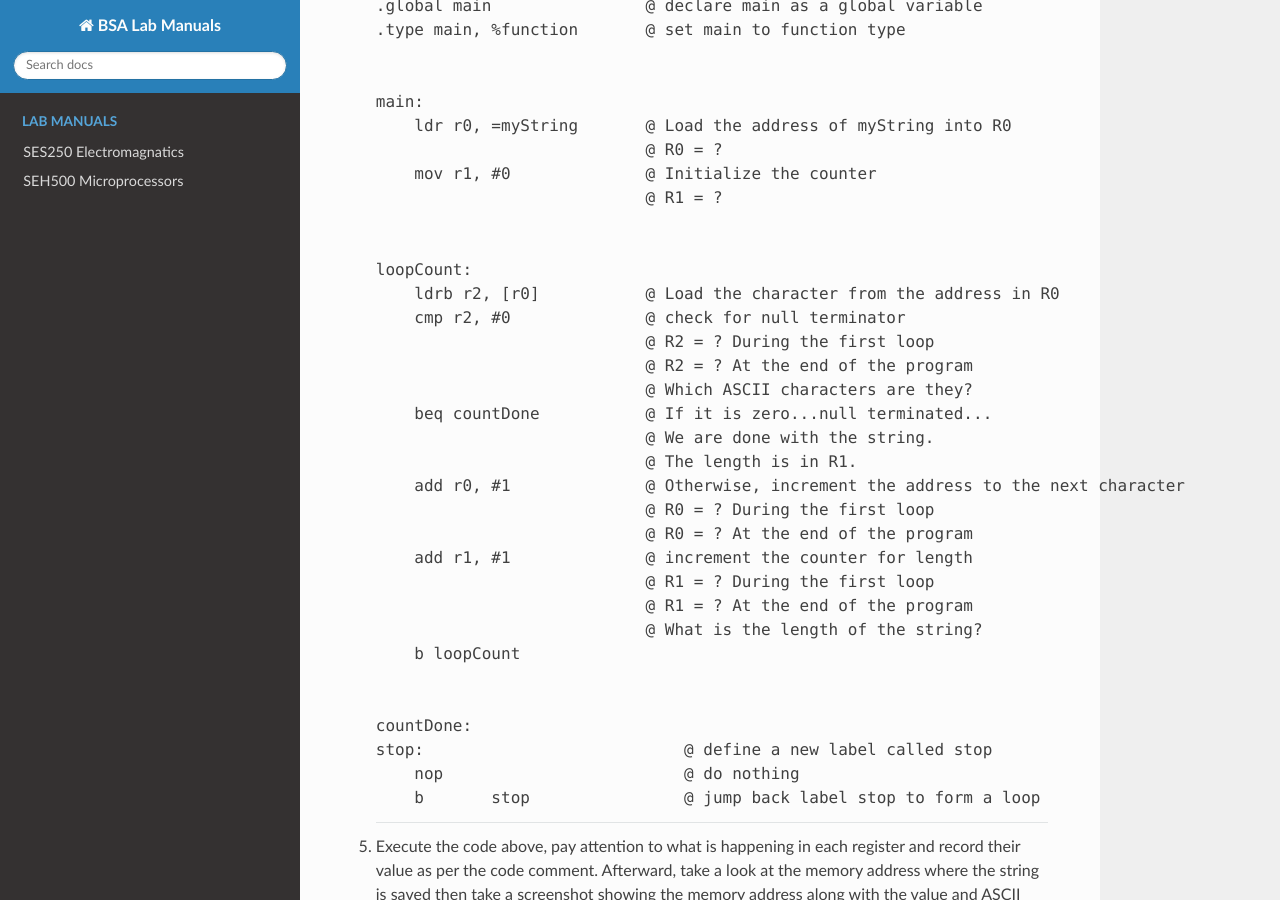
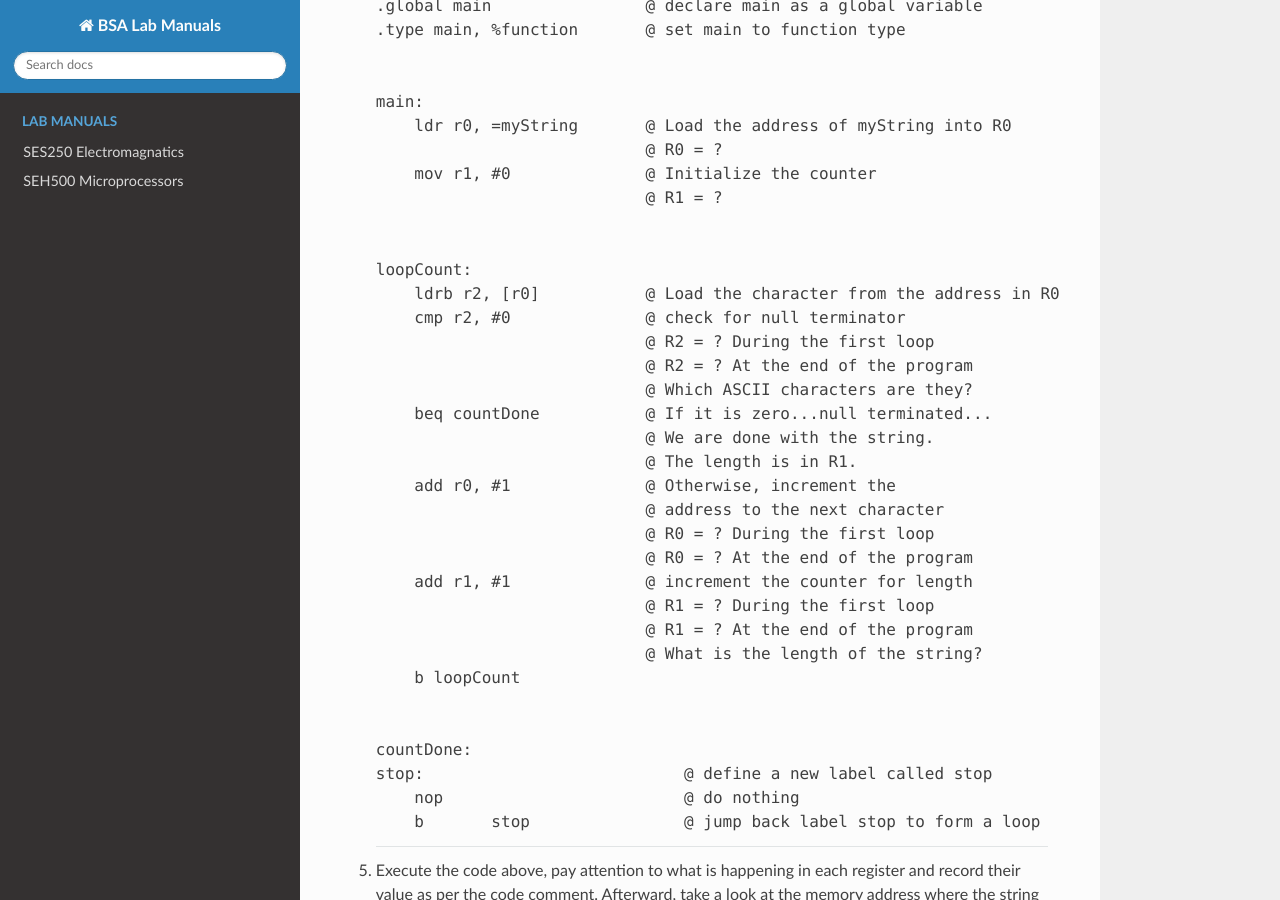
Before and after one commit to Seneca-BSA/bsa, an MkDocs documentation site: the page built from docs/seh500/lab4.md, in a window 1280 px wide and 900 px high, scrolled down 4369 px. Built offline with MkDocs 1.6.1, drawn with Linux system fonts in a browser that asks for light colours; nearby versions of some CDN libraries.

Commit message:
updated lab4 formatting

```diff
--- a/docs/seh500/lab4.md
+++ b/docs/seh500/lab4.md
@@ -149,7 +149,8 @@
         beq countDone           @ If it is zero...null terminated...
                                 @ We are done with the string.
                                 @ The length is in R1.
-        add r0, #1              @ Otherwise, increment the address to the next character
+        add r0, #1              @ Otherwise, increment the
+                                @ address to the next character
                                 @ R0 = ? During the first loop
                                 @ R0 = ? At the end of the program
         add r1, #1              @ increment the counter for length
@@ -174,18 +175,19 @@
     .thumb                      @ use thumb encoding
 
     .data                       @ put data in the data section
-    sump: .word sum              @ a pointer for sum
-    pointer: .word num1          @ a pointer for num1
-    n: .word 5                   @ variable n
-    num1: .word 3, -7, 2, -2, 10 @ array num1 with 5 element
-    sum: .word 0                 @ variable sum
+    sump: .word sum             @ a pointer for sum
+    pointer: .word num1         @ a pointer for num1
+    n: .word 5                  @ variable n
+    num1: .word 3, -7, 2, -2, 10
+                                @ array num1 with 5 element
+    sum: .word 0                @ variable sum
 
     .text
     .global main                @ declare main as a global variable
     .type main, %function       @ set main to function type
 
     main:
-        ldr r1, =n               @ load size of array, R1 = ?
+        ldr r1, =n              @ load size of array, R1 = ?
         @ a counter for how many elements are left to process
         ldr r2, =pointer        @ load base pointer of array, R2 = ?
         mov r0, #0              @ initialize counter, R0 = ?
```
